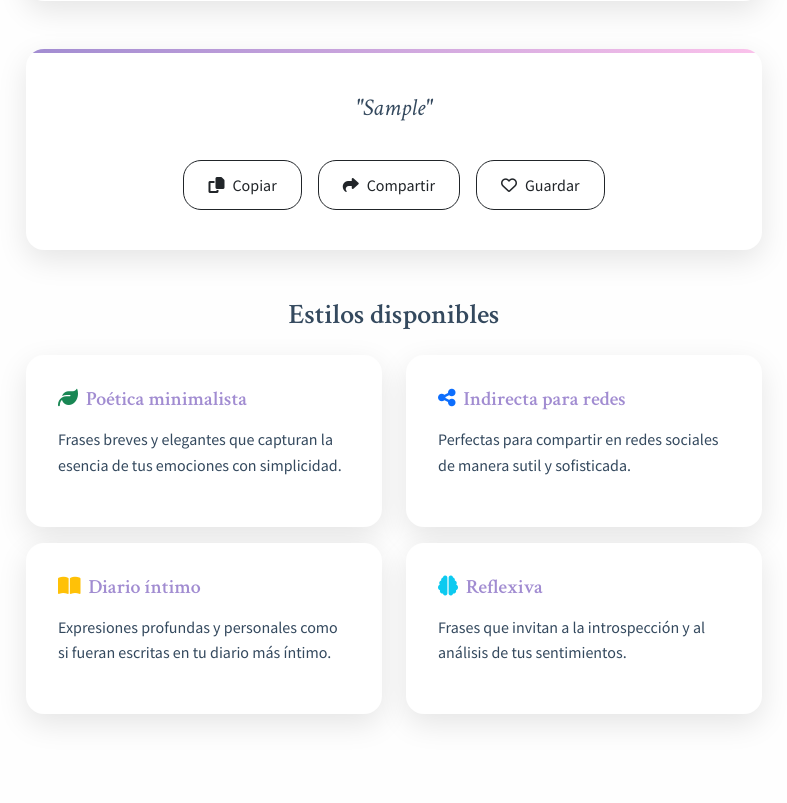
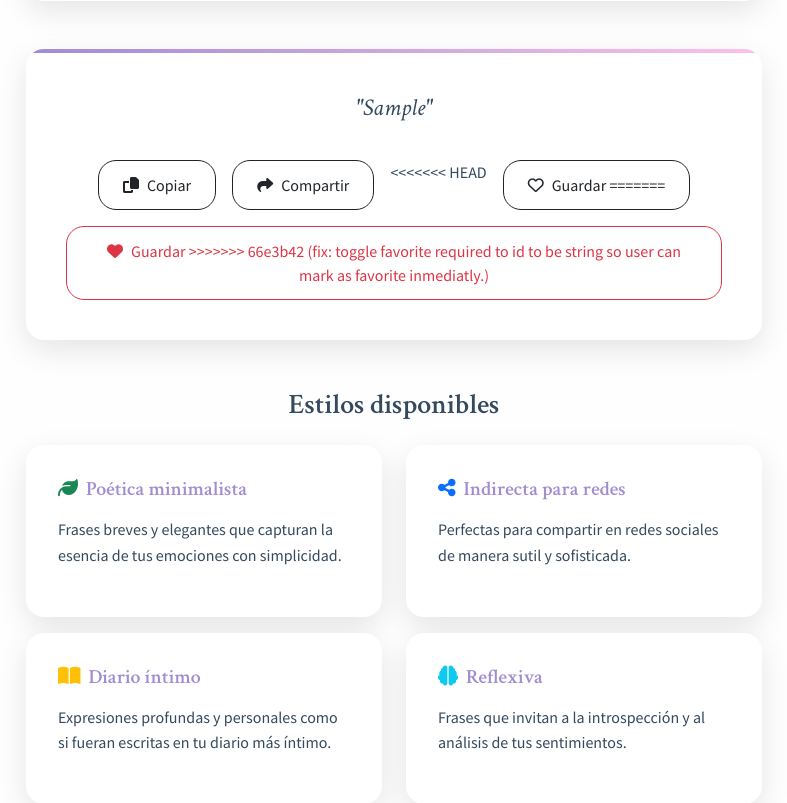
Before and after one commit to niamhcai17/emotional-echo, a Flask app: template templates/index.html in a window 1280 px wide. Shown: the part 746-1549 px from the top of the page, without its empty margins (246-1033 px from the left). Run offline with Flask 3, Linux system fonts and the light colour scheme; the template is opened without the code that fills it: most values are stand-ins (such as "Sample title", 1, 10 or a date in 2020); parts of the project's set-up code (start-up, migrations or seed data) failed here and were passed over; some libraries are stand-ins or nearby versions.

Commit message:
fix: toggle favorite required to id to be string so user can mark as favorite inmediatly.

```diff
--- a/templates/index.html
+++ b/templates/index.html
@@ -71,8 +71,13 @@
                         <button class="btn btn-outline-dark" onclick="sharePhrase('{{ generated_phrase }}')">
                             <i class="fas fa-share me-2"></i>Compartir
                         </button>
+<<<<<<< HEAD
                         <button class="btn btn-outline-dark" onclick="toggleFavorite({{ phrase_id }})" id="favoriteBtn">
                             <i class="far fa-heart me-2"></i>Guardar
+=======
+                        <button class="btn btn-outline-danger" onclick="toggleFavorite('{{ phrase_id }}')" id="favoriteBtn">
+                            <i class="fas fa-heart me-2"></i>Guardar
+>>>>>>> 66e3b42 (fix: toggle favorite required to id to be string so user can mark as favorite inmediatly.)
                         </button>
                     </div>
                 </div>
```
